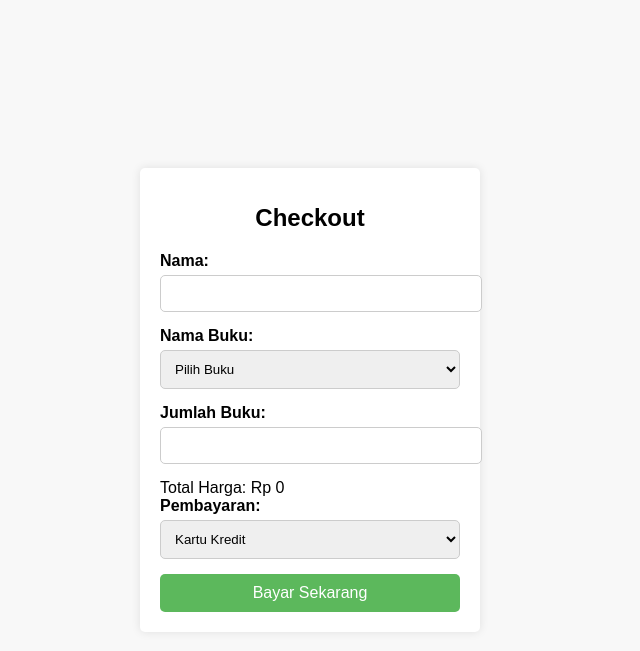
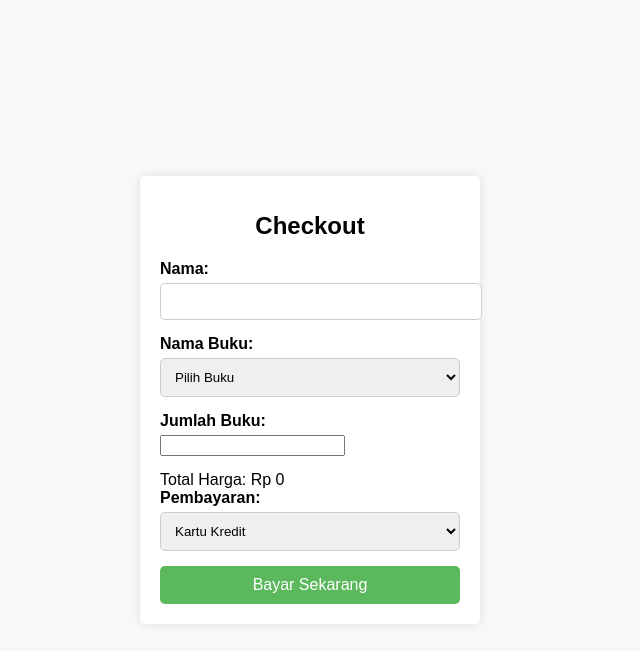
Before and after one commit to alghif04/ebookweb, a PHP site: page /checkout.php in a window 1280 px wide. Shown: the top 651 px of the page, without its empty margins (330-970 px from the left). Run offline with PHP 8.4, Linux system fonts and the light colour scheme.

Commit message:
Update cekout.css

```diff
--- a/cekout.css
+++ b/cekout.css
@@ -33,8 +33,7 @@ label {
 }
 
 input[type="text"],
-select,
-input[type="number"] {
+select {
     width: 100%;
     padding: 10px;
     border: 1px solid #ccc;
```
